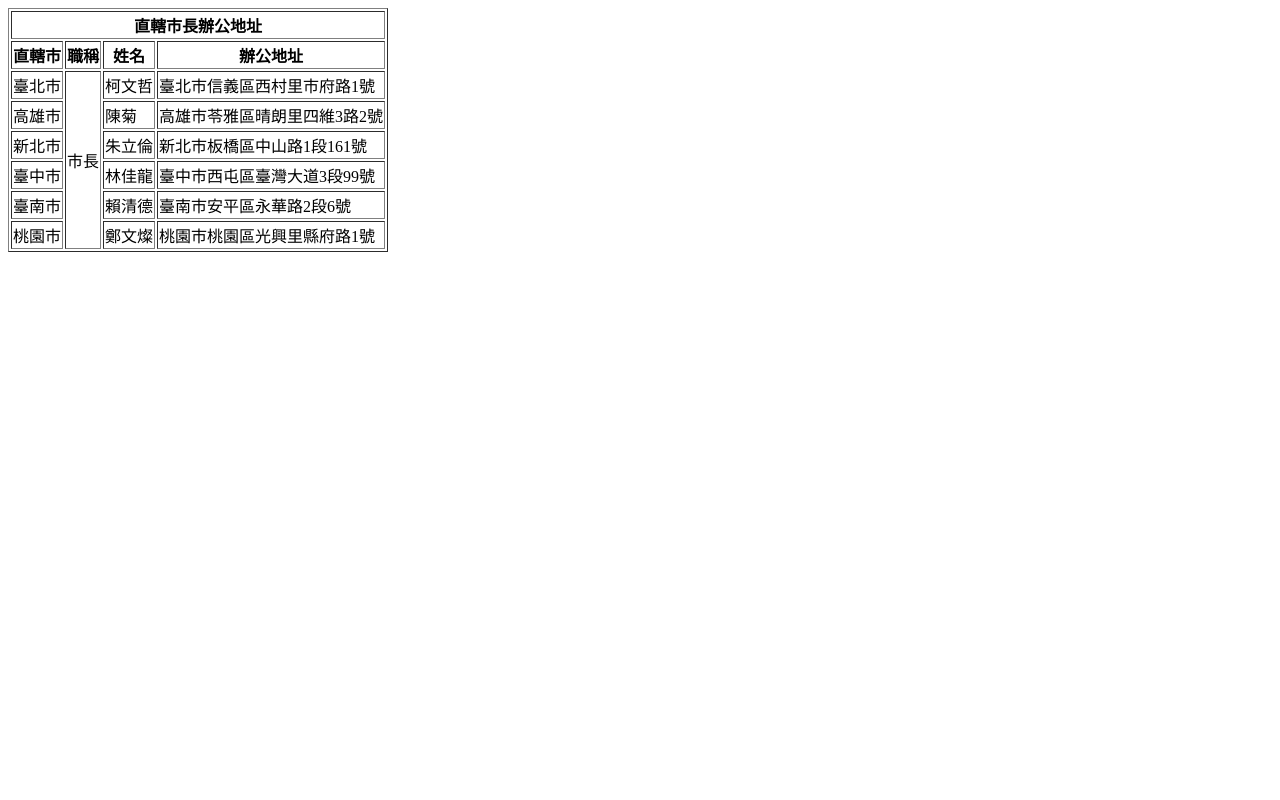
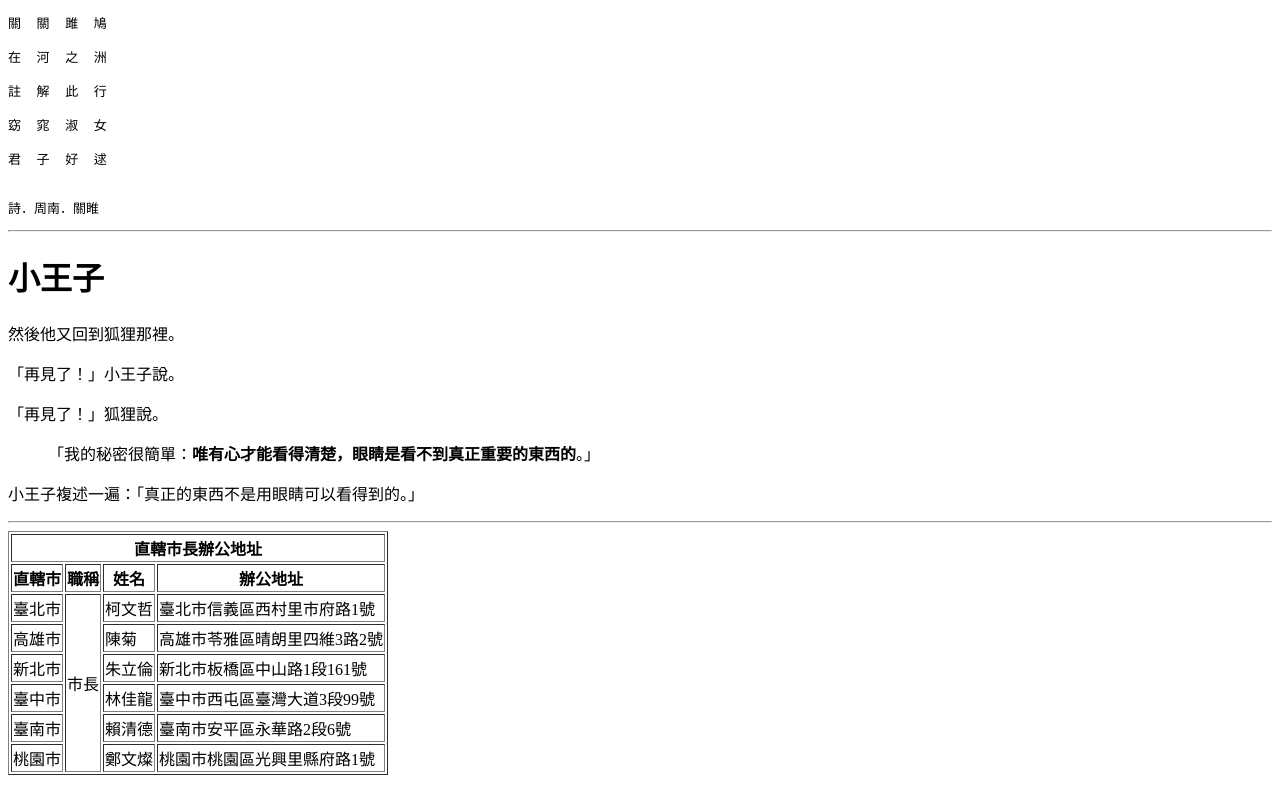
Before and after one commit to chen-z-j/hw-01, a plain HTML site: page index.html in a window 1280 px wide. Drawn offline with Linux system fonts and the light colour scheme.

Commit message:
wh001-1126

```diff
--- a/index.html
+++ b/index.html
@@ -5,6 +5,22 @@
     <title>Untitled Document</title>
 </head>
 <body>
+    <pre>
+關&nbsp;&nbsp;關&nbsp;&nbsp;雎&nbsp;&nbsp;鳩<br>
+在&nbsp;&nbsp;河&nbsp;&nbsp;之&nbsp;&nbsp;洲<br>
+註&nbsp;&nbsp;解&nbsp;&nbsp;此&nbsp;&nbsp;行<br>
+窈&nbsp;&nbsp;窕&nbsp;&nbsp;淑&nbsp;&nbsp;女<br>
+君&nbsp;&nbsp;子&nbsp;&nbsp;好&nbsp;&nbsp;逑<br>
+<br>詩．周南．關睢
+</pre>
+    <hr>
+    <h1>小王子</h1>
+<p>然後他又回到狐狸那裡。</p>
+<p>「再見了！」小王子說。</p>
+<p>「再見了！」狐狸說。</p>
+<blockquote>「我的秘密很簡單：<strong>唯有心才能看得清楚，眼睛是看不到真正重要的東西的</strong>。」</blockquote>
+<p>小王子複述一遍：「真正的東西不是用眼睛可以看得到的。」</p>
+    <hr>
     <table border="1">
   <tr>
     <th colspan="4" aligne="center">直轄市長辦公地址</th>
```
